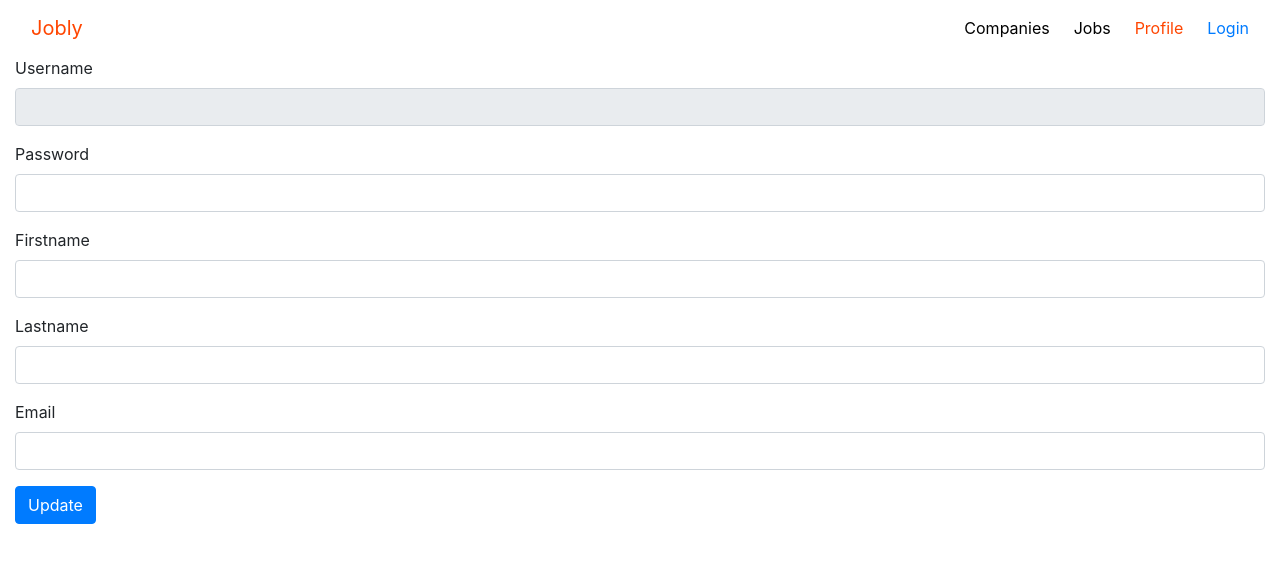
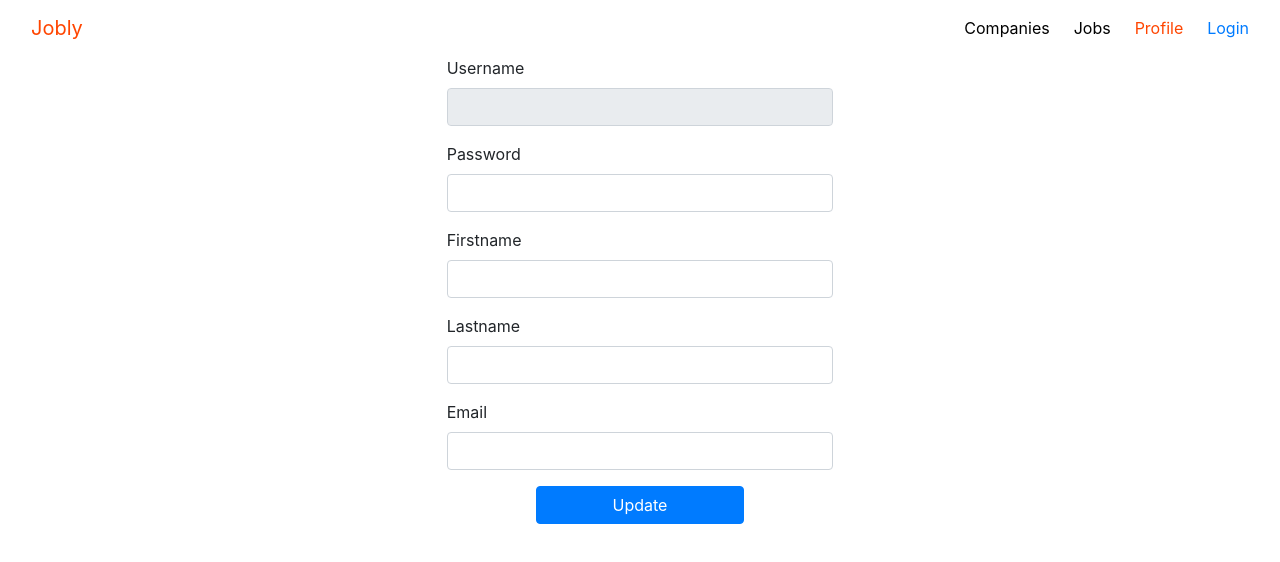
Before and after one commit to ausyau/jobly-react-app, a React (Create React App) app: page /profile in a window 1280 px wide. Shown: the top 562 px of the page. Built offline with nearby package versions, Linux system fonts and the light colour scheme.

Commit message:
more css updates

```diff
--- a/src/App.css
+++ b/src/App.css
@@ -30,7 +30,8 @@
 
 .home-jumbo {
   width: 600px;
-  background-color: rgba(255, 255, 255, 0.8)
+  background-color: rgba(255, 255, 255, 0.6);
+  border-radius: 10px
 }
 
 main {
--- a/src/CompanyComponents/Companies.js
+++ b/src/CompanyComponents/Companies.js
@@ -32,11 +32,24 @@ class Companies extends Component {
   }
 
   render() {
+
+    let loggedOut = (<div className="home">
+      <div className="jumbotron jumbotron-fluid home-jumbo mx-auto">
+        <div className="container">
+          <h1 className="display-4 text-center">Welcome to Jobly</h1>
+          <p className="lead text-center">Register and find some jobs!</p>
+        </div>
+      </div>
+    </div>);
+
+    let loggedIn = (<div>
+      <SearchForm id="company" search={this.getCompanies} />
+      {this.state.companies.map(company => (<Companycard key={company.handle} handle={company.handle} {...company} />))}
+    </div>
+    );
+
     return (
-      <div>
-        <SearchForm id="company" search={this.getCompanies} />
-        {this.state.companies.map(company => (<Companycard key={company.handle} handle={company.handle} {...company} />))}
-      </div>
+      "hi"
     );
   }
 }
--- a/src/CompanyComponents/Companycard.js
+++ b/src/CompanyComponents/Companycard.js
@@ -6,7 +6,7 @@ export default class Companycard extends Component {
 
   render() {
     return (
-      <div id={this.props.id} className="card mt-3">
+      <div id={this.props.id} className="card mt-3 col-8 offset-md-2">
         <Link exact="true" className="link" to={`/companies/${this.props.handle}`}>
           <h5 className="card-header">{unHyphenate(this.props.handle)}</h5>
         </Link>
--- a/src/HelperComponents/SearchForm.js
+++ b/src/HelperComponents/SearchForm.js
@@ -1,16 +1,16 @@
 /* Form used for search on both the 'Jobs' and 'Companies' page
 includes debounce feature */
 
-import React, { Component } from 'react'
-import _ from 'lodash'
+import React, { Component } from 'react';
+import _ from 'lodash';
 
 export default class SearchForm extends Component {
   constructor(props) {
-    super(props)
+    super(props);
 
     this.state = {
       filter: ''
-    }
+    };
 
     this.handleSubmit = _.debounce(this.handleSubmit.bind(this), 500);
     this.handleChange = this.handleChange.bind(this);
@@ -23,20 +23,19 @@ export default class SearchForm extends Component {
 
   handleChange(evt) {
     this.setState({ [evt.target.name]: evt.target.value });
-    this.handleSubmit(evt)
+    this.handleSubmit(evt);
   }
 
   render() {
     return (
       <div>
         <form onSubmit={this.handleSubmit}>
-          <div className="form-group">
+          <div className="form-group offset-md-3 col-5">
             <label htmlFor="filter"></label>
-            <input className="form-control" name="filter" id="filter" value={this.state.filter} onChange={this.handleChange} ></input>
-            <button className="btn btn-info">Search</button>
+            <input className="form-control" name="filter" id="filter" value={this.state.filter} onChange={this.handleChange} placeholder="Filter"></input>
           </div>
         </form>
       </div>
-    )
+    );
   }
 }
--- a/src/JobComponents/Jobcard.js
+++ b/src/JobComponents/Jobcard.js
@@ -24,7 +24,7 @@ export default class Jobcard extends Component {
     }
 
     return (
-      <div className="card mt-3 col-9 offset-md-2">
+      <div className="card mt-3 col-8 offset-md-2">
         <div className="card-body" id={this.props.id}>
           <h5 className="card-title">{this.props.title}</h5>
           <p className="card-text">Salary: {this.props.salary} Equity: {this.props.equity}</p>
--- a/src/ProfileComponents/Home.js
+++ b/src/ProfileComponents/Home.js
@@ -6,8 +6,8 @@ class Home extends Component {
       <div className="home">
         <div className="jumbotron jumbotron-fluid home-jumbo mx-auto">
           <div className="container">
-            <h1 className="display-4">Welcome to Jobly</h1>
-            <p className="lead">Find some jobs and register</p>
+            <h1 className="display-4 text-center">Welcome to Jobly</h1>
+            <p className="lead text-center">Register and find some jobs!</p>
           </div>
         </div>
       </div>
--- a/src/ProfileComponents/Profile.js
+++ b/src/ProfileComponents/Profile.js
@@ -56,27 +56,27 @@ export default class Profile extends Component {
     return (
       <div>
         <form onSubmit={this.handleSubmit}>
-          <div className="form-group">
+          <div className="form-group offset-md-4 col-4">
             <label htmlFor="username">Username </label>
             <input className="form-control" name="username" id="username" value={this.state.username} onChange={this.handleChange} disabled></input>
           </div>
-          <div className="form-group">
+          <div className="form-group offset-md-4 col-4">
             <label htmlFor="password">Password </label>
             <input className="form-control" name="password" type="password" id="password" value={this.state.password} onChange={this.handleChange} ></input>
           </div>
-          <div className="form-group">
+          <div className="form-group offset-md-4 col-4">
             <label htmlFor="first_name">Firstname </label>
             <input className="form-control" name="first_name" id="first_name" value={this.state.first_name} onChange={this.handleChange} ></input>
           </div>
-          <div className="form-group">
+          <div className="form-group offset-md-4 col-4">
             <label htmlFor="last_name">Lastname </label>
             <input className="form-control" name="last_name" id="last_name" value={this.state.last_name} onChange={this.handleChange} ></input>
           </div>
-          <div className="form-group">
+          <div className="form-group offset-md-4 col-4">
             <label htmlFor="email">Email </label>
             <input className="form-control" name="email" id="email" value={this.state.email} onChange={this.handleChange} ></input>
           </div>
-          <button className="btn btn-primary">Update</button>
+          <button className="btn btn-primary offset-md-5 col-2">Update</button>
         </form>
       </div>
     );
```
